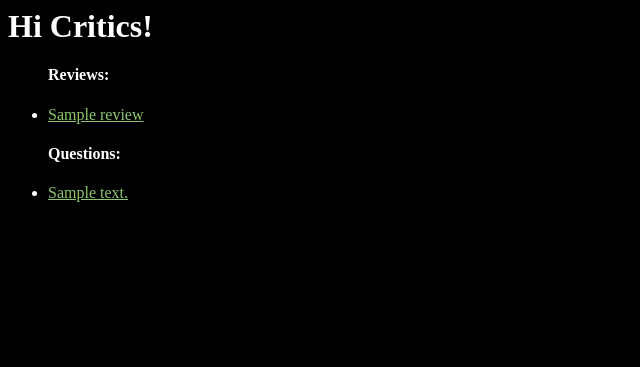
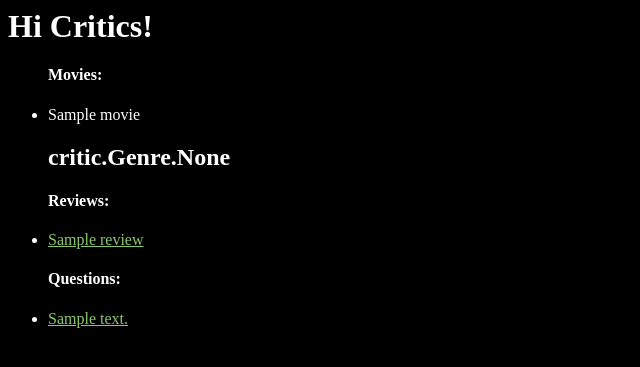
Before and after one commit to amoo-milad/runaway, a Django app: page /critic/ in a window 1280 px wide. Shown: the top 367 px of the page, without its empty margins (0-640 px from the left). Run offline with Django 3.2, Linux system fonts and the light colour scheme; tables that the repository leaves empty hold one stand-in row (values such as "Sample post").

Commit message:
checking Genre Model

```diff
--- a/critic/admin.py
+++ b/critic/admin.py
@@ -1,6 +1,8 @@
 from django.contrib import admin
-from .models import Question, Choice, Review
+from .models import Question, Choice, Review, Movie, Genre
 
 admin.site.register(Question)
 admin.site.register(Choice)
 admin.site.register(Review)
+admin.site.register(Movie)
+admin.site.register(Genre)
--- a/critic/models.py
+++ b/critic/models.py
@@ -19,26 +19,34 @@ class Choice(models.Model):
         return self.choice_text
 
 
-# class Movie(models.Model):
-#     title = models.CharField(max_length=100, default='untitled')
-    # year = models.IntegerField(default=0)
-    # director = models.CharField(max_length=100)
-    # producer = models.CharField(max_length=100)
-    # screen_writer = models.CharField(max_length=100)
+class Genre(models.Model):
+    genre_name = models.CharField(max_length=30)
+
+    def __str__(self):
+        return self.genre_name
+
+
+class Movie(models.Model):
+    title = models.CharField(max_length=100)
+    year = models.IntegerField()
+    director = models.CharField(max_length=100)
+    producer = models.CharField(max_length=100)
+    screen_writer = models.CharField(max_length=100)
+    # casts = models.ManyToManyField(Cast)
     # genre = models.CharField(max_length=100)
-    # length = models.IntegerField()
+    genre = models.ManyToManyField(Genre)
+    length = models.DurationField()
 
     def __str__(self):
         return self.title
 
 
 class Review(models.Model):
-    # review = models.ForeignKey(Movie, on_delete=models.CASCADE, default='unset')
+    movie = models.ForeignKey(Movie, on_delete=models.CASCADE)
     review_text = models.CharField(max_length=2000)
     pub_date = models.DateTimeField('publish date')
-    author = models.CharField(max_length=30)
-    movie = models.CharField(max_length=30)
-    title = models.CharField(max_length=100)
+    author = models.CharField(max_length=100)
+    title = models.CharField(max_length=100, default=movie)
 
     def __str__(self):
         return self.title
--- a/critic/templates/critic/index.html
+++ b/critic/templates/critic/index.html
@@ -3,6 +3,24 @@
 <link rel="stylesheet" type="text/css" href="{% static 'critic/style.css' %}">
 
 <h1>Hi Critics!</h1>
+
+
+
+{% if latest_movie_list %}
+    <ul>
+    <h4>Movies:</h4>
+    {% for movie in latest_movie_list %}
+        <li>
+            {{ movie.title }}
+            <h2>{{ movie.genre }}<h2>
+
+        </li>
+    {% endfor %}
+    </ul>
+{% else %}
+    <p>No movies.</p>
+{% endif %}
+
 
 
 {% if latest_review_list %}
@@ -19,6 +37,7 @@
 {% endif %}
 
 
+
 {% if latest_question_list %}
     <ul>
     <h4>Questions:</h4>
--- a/critic/templates/critic/review.html
+++ b/critic/templates/critic/review.html
@@ -99,6 +99,9 @@
         <article>
             <h2>{{ review.title }}</h2>
 
+            <h4>check:</h4>
+            <h2>{{ review.movie.genre }}</h2>
+
             <p>{{ review.author }}</p>
             <p>{{ review.pub_date }}</p>
 
--- a/critic/views.py
+++ b/critic/views.py
@@ -2,12 +2,14 @@ from django.shortcuts import get_object_or_404, render
 from django.http import HttpResponse, HttpResponseRedirect
 from django.urls import reverse
 
-from .models import Question, Choice, Review
+from .models import Question, Choice, Review, Movie
 
 def index(request):
+    latest_movie_list = Movie.objects.order_by('-id')[:2]
     latest_question_list = Question.objects.order_by('-pub_date')[:4]
     latest_review_list = Review.objects.order_by('-pub_date')[:5]
     context = {
+        'latest_movie_list': latest_movie_list,
         'latest_question_list': latest_question_list,
         'latest_review_list': latest_review_list,
     }
```
Also changed, not shown: critic/migrations/0007_auto_20190820_1751.py (added), critic/migrations/0008_auto_20190820_1900.py (added), critic/migrations/0009_auto_20190821_0039.py (added), critic/migrations/0010_auto_20190821_0053.py (added), critic/migrations/0011_auto_20190821_0101.py (added), critic/migrations/0012_auto_20190821_0121.py (added).
